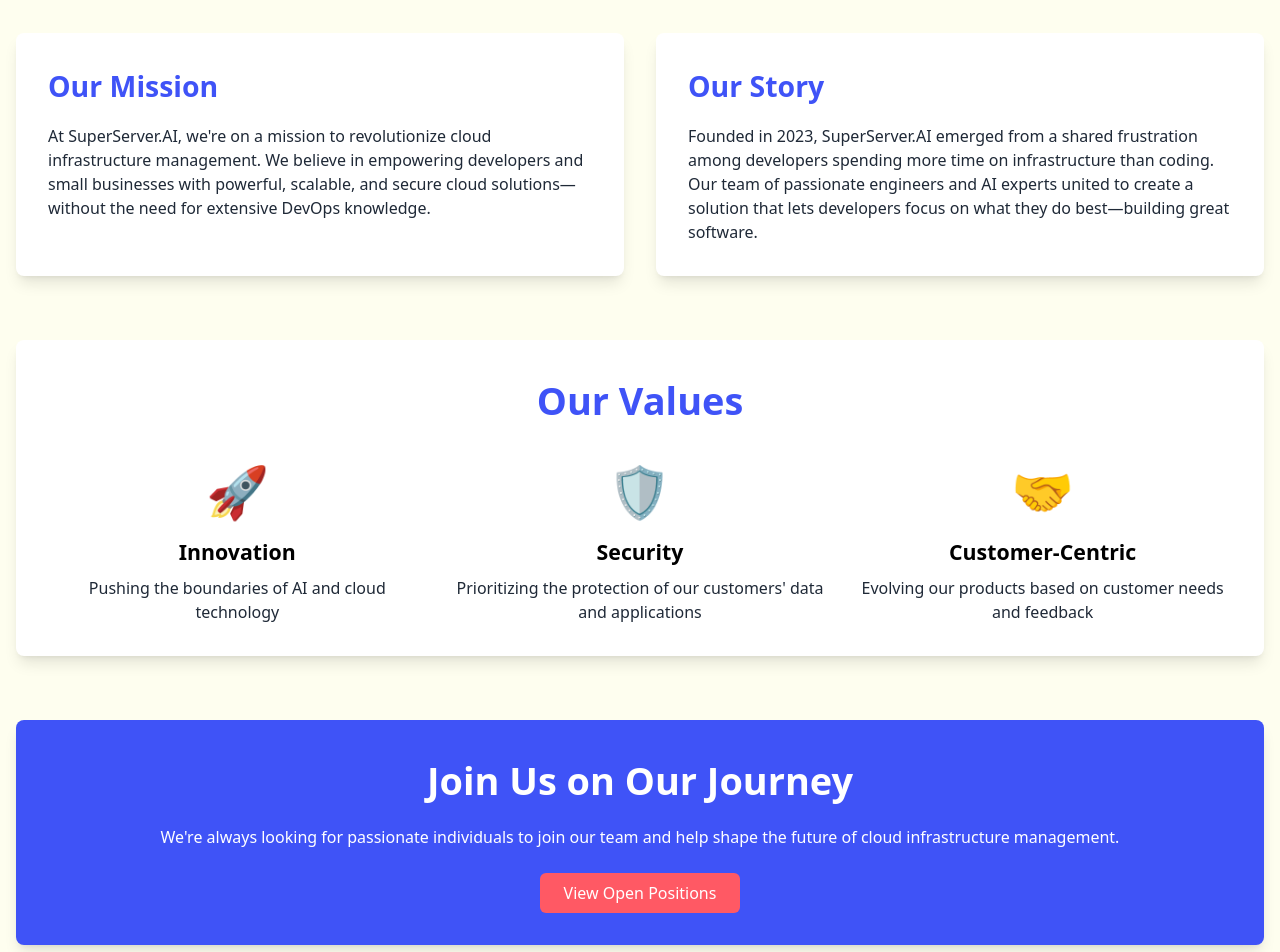
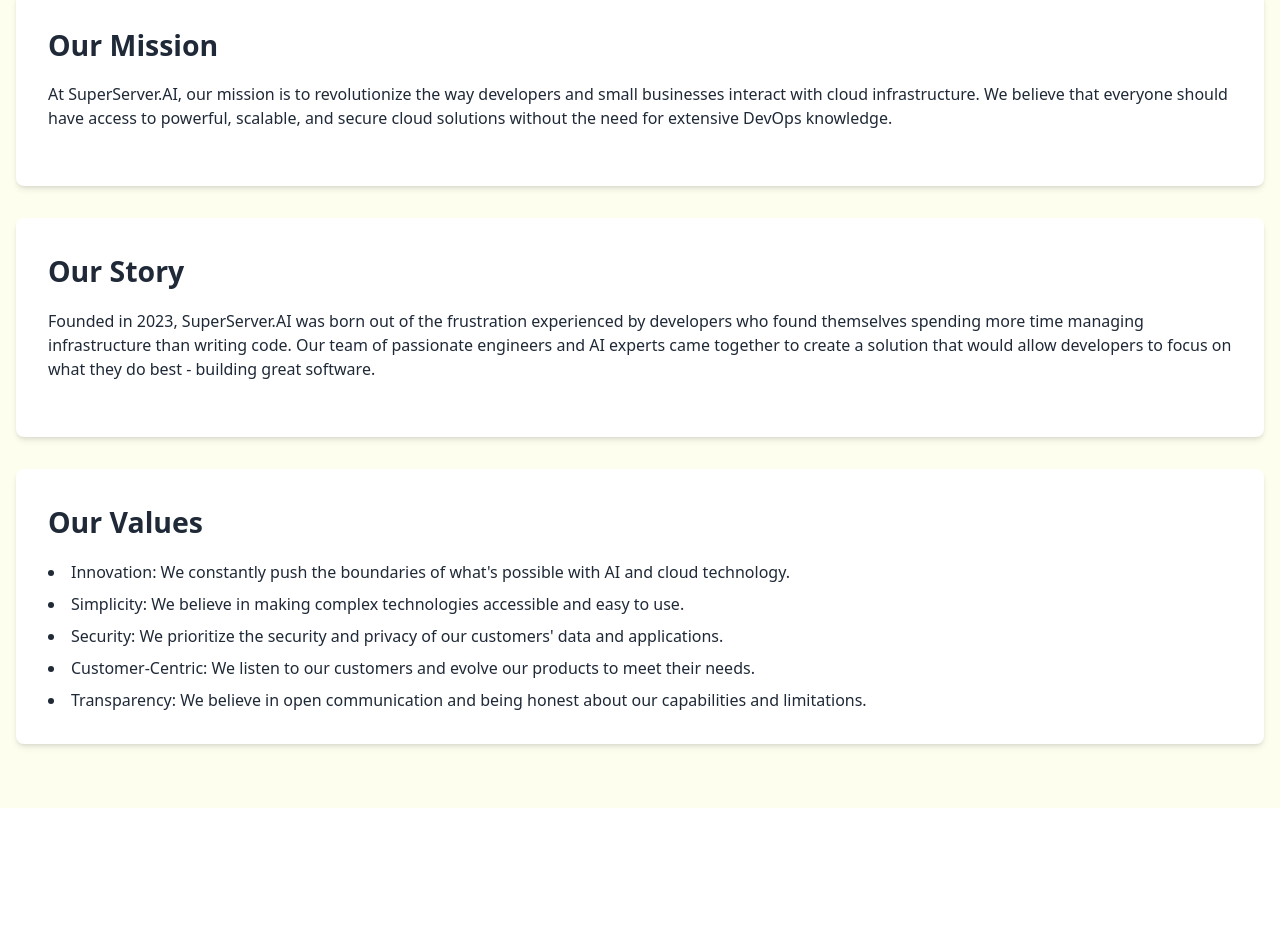
Before and after one commit to Avinier/SuperServerAI-LandingPage, a React (Vite) app: page /about in a window 1280 px wide. Shown: the part 260-1212 px from the top of the page. After the commit the page ends 1068 px from the top, so only its background shows below. Built offline with nearby package versions, Linux system fonts and the light colour scheme.

Commit message:
Revert "Update about.jsx"
This reverts commit cd13a1e9581298c9f39dbadfaf1fb80ab12cd841.

```diff
--- a/src/routes/about.jsx
+++ b/src/routes/about.jsx
@@ -1,105 +1,36 @@
 import React from 'react';
-import Header from './Header'; // Make sure this path is correct
-import { motion } from 'framer-motion'; // You'll need to install framer-motion
 
 const AboutPage = () => {
-  const fadeIn = {
-    hidden: { opacity: 0, y: 20 },
-    visible: { opacity: 1, y: 0 }
-  };
+  return (
+    <div className="bg-background min-h-screen py-16">
+      <div className="container mx-auto px-4">
+        <h1 className="text-4xl font-bold text-primary mb-8 text-center">About SuperServer.AI</h1>
 
-  return (
-    <div className="flex flex-col min-h-screen bg-background">
-      <Header />
-      <main className="flex-grow py-16">
-        <div className="container mx-auto px-4">
-          <motion.h1
-            className="text-5xl font-bold text-primary mb-12 text-center"
-            initial="hidden"
-            animate="visible"
-            variants={fadeIn}
-            transition={{ duration: 0.5 }}
-          >
-            About SuperServer<span className="text-secondary">.AI</span>
-          </motion.h1>
+        <div className="bg-white rounded-lg shadow-md p-8 mb-8">
+          <h2 className="text-2xl font-semibold text-text mb-4">Our Mission</h2>
+          <p className="text-text mb-6">
+            At SuperServer.AI, our mission is to revolutionize the way developers and small businesses interact with cloud infrastructure. We believe that everyone should have access to powerful, scalable, and secure cloud solutions without the need for extensive DevOps knowledge.
+          </p>
+        </div>
 
-          <div className="grid grid-cols-1 md:grid-cols-2 gap-8 mb-16">
-            <motion.div
-              className="bg-white rounded-lg shadow-lg p-8"
-              initial="hidden"
-              animate="visible"
-              variants={fadeIn}
-              transition={{ duration: 0.5, delay: 0.2 }}
-            >
-              <h2 className="text-2xl font-semibold text-primary mb-4">Our Mission</h2>
-              <p className="text-text">
-                At SuperServer.AI, we're on a mission to revolutionize cloud infrastructure management. We believe in empowering developers and small businesses with powerful, scalable, and secure cloud solutions—without the need for extensive DevOps knowledge.
-              </p>
-            </motion.div>
+        <div className="bg-white rounded-lg shadow-md p-8 mb-8">
+          <h2 className="text-2xl font-semibold text-text mb-4">Our Story</h2>
+          <p className="text-text mb-6">
+            Founded in 2023, SuperServer.AI was born out of the frustration experienced by developers who found themselves spending more time managing infrastructure than writing code. Our team of passionate engineers and AI experts came together to create a solution that would allow developers to focus on what they do best - building great software.
+          </p>
+        </div>
 
-            <motion.div
-              className="bg-white rounded-lg shadow-lg p-8"
-              initial="hidden"
-              animate="visible"
-              variants={fadeIn}
-              transition={{ duration: 0.5, delay: 0.4 }}
-            >
-              <h2 className="text-2xl font-semibold text-primary mb-4">Our Story</h2>
-              <p className="text-text">
-                Founded in 2023, SuperServer.AI emerged from a shared frustration among developers spending more time on infrastructure than coding. Our team of passionate engineers and AI experts united to create a solution that lets developers focus on what they do best—building great software.
-              </p>
-            </motion.div>
-          </div>
-
-          <motion.div
-            className="bg-white rounded-lg shadow-lg p-8 mb-16"
-            initial="hidden"
-            animate="visible"
-            variants={fadeIn}
-            transition={{ duration: 0.5, delay: 0.6 }}
-          >
-            <h2 className="text-3xl font-semibold text-primary mb-6 text-center">Our Values</h2>
-            <div className="grid grid-cols-1 md:grid-cols-3 gap-6">
-              <div className="text-center">
-                <div className="text-4xl mb-2 text-secondary">🚀</div>
-                <h3 className="text-xl font-semibold mb-2">Innovation</h3>
-                <p className="text-text">Pushing the boundaries of AI and cloud technology</p>
-              </div>
-              <div className="text-center">
-                <div className="text-4xl mb-2 text-secondary">🛡️</div>
-                <h3 className="text-xl font-semibold mb-2">Security</h3>
-                <p className="text-text">Prioritizing the protection of our customers' data and applications</p>
-              </div>
-              <div className="text-center">
-                <div className="text-4xl mb-2 text-secondary">🤝</div>
-                <h3 className="text-xl font-semibold mb-2">Customer-Centric</h3>
-                <p className="text-text">Evolving our products based on customer needs and feedback</p>
-              </div>
-            </div>
-          </motion.div>
-
-          <motion.div
-            className="bg-primary text-white rounded-lg shadow-lg p-8"
-            initial="hidden"
-            animate="visible"
-            variants={fadeIn}
-            transition={{ duration: 0.5, delay: 0.8 }}
-          >
-            <h2 className="text-3xl font-semibold mb-4 text-center">Join Us on Our Journey</h2>
-            <p className="text-center mb-6">
-              We're always looking for passionate individuals to join our team and help shape the future of cloud infrastructure management.
-            </p>
-            <div className="text-center">
-              <a
-                href="/careers"
-                className="inline-block bg-secondary text-white py-2 px-6 rounded-md hover:bg-accent transition-colors duration-300"
-              >
-                View Open Positions
-              </a>
-            </div>
-          </motion.div>
+        <div className="bg-white rounded-lg shadow-md p-8">
+          <h2 className="text-2xl font-semibold text-text mb-4">Our Values</h2>
+          <ul className="list-disc list-inside text-text">
+            <li className="mb-2">Innovation: We constantly push the boundaries of what's possible with AI and cloud technology.</li>
+            <li className="mb-2">Simplicity: We believe in making complex technologies accessible and easy to use.</li>
+            <li className="mb-2">Security: We prioritize the security and privacy of our customers' data and applications.</li>
+            <li className="mb-2">Customer-Centric: We listen to our customers and evolve our products to meet their needs.</li>
+            <li>Transparency: We believe in open communication and being honest about our capabilities and limitations.</li>
+          </ul>
         </div>
-      </main>
+      </div>
     </div>
   );
 };
```
